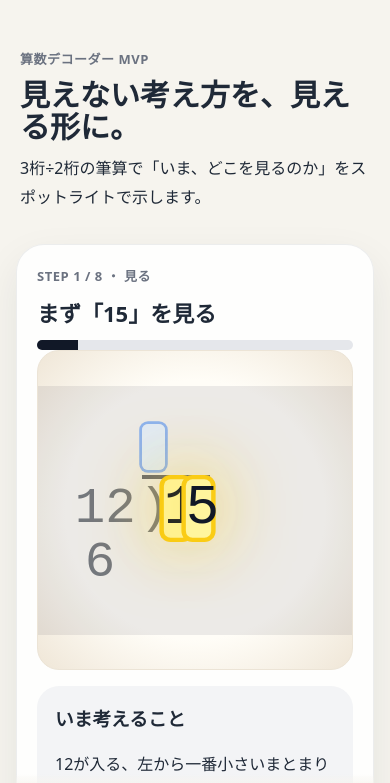
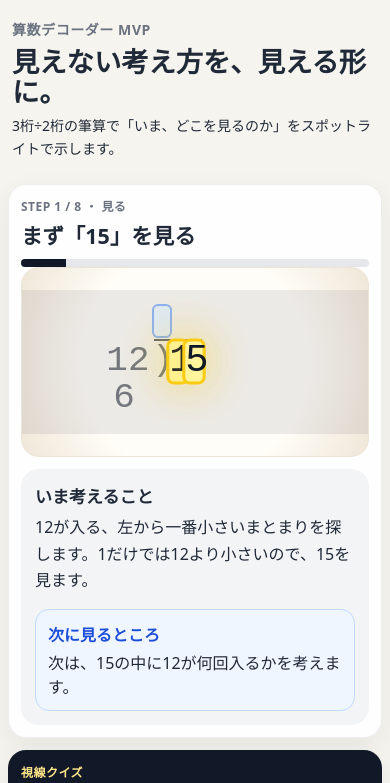
Before and after one commit to nemoto-works/math-decoder, a React (Vite) app: page / in a window 390 px wide. Shown: the top 783 px of the page. Built offline with nearby package versions, Linux system fonts and the light colour scheme.

Commit message:
Fix mobile layout overflow

```diff
--- a/src/styles.css
+++ b/src/styles.css
@@ -10,52 +10,53 @@ body { margin: 0; }
 .app {
   width: min(960px, 100%);
   margin: 0 auto;
-  padding: 24px 16px 40px;
+  padding: 12px 10px 24px;
 }
 
-.hero { padding: 24px 4px 16px; }
+.hero { padding: 8px 4px 10px; }
 .eyebrow, .step-label {
-  margin: 0 0 8px;
+  margin: 0 0 6px;
   font-weight: 700;
   color: #6b7280;
   letter-spacing: .04em;
-  font-size: 13px;
+  font-size: 12px;
 }
 
 h1, h2, h3, p { margin-top: 0; }
-h1 { font-size: clamp(30px, 7vw, 56px); line-height: 1.05; margin-bottom: 12px; }
-h2 { font-size: clamp(22px, 5vw, 34px); margin-bottom: 12px; }
-p { line-height: 1.8; }
+h1 { font-size: clamp(25px, 7vw, 44px); line-height: 1.08; margin-bottom: 8px; }
+h2 { font-size: clamp(20px, 5.5vw, 30px); margin-bottom: 10px; line-height: 1.22; }
+h3 { font-size: 17px; margin-bottom: 6px; }
+p { line-height: 1.65; }
 
 .card {
-  background: rgba(255, 255, 255, .88);
+  background: rgba(255, 255, 255, .9);
   border: 1px solid rgba(31, 41, 55, .08);
-  border-radius: 28px;
-  padding: 20px;
-  box-shadow: 0 16px 40px rgba(31, 41, 55, .08);
-  margin-bottom: 16px;
+  border-radius: 22px;
+  padding: 14px;
+  box-shadow: 0 10px 28px rgba(31, 41, 55, .07);
+  margin-bottom: 12px;
 }
 
-.progress { height: 10px; background: #e5e7eb; border-radius: 999px; overflow: hidden; }
+.progress { height: 8px; background: #e5e7eb; border-radius: 999px; overflow: hidden; }
 .progress span { display: block; height: 100%; background: #111827; transition: width .25s ease; }
 
-.lesson-grid { display: grid; grid-template-columns: 1fr; gap: 16px; }
+.lesson-grid { display: grid; grid-template-columns: 1fr; gap: 12px; }
 .paper-panel {
   background: radial-gradient(circle at center, #fffdf7 0%, #fffdf7 58%, #efe6d7 100%);
-  border-radius: 22px;
-  min-height: 320px;
+  border-radius: 18px;
+  min-height: 210px;
   display: grid;
   place-items: center;
   border: 1px solid #ece4d6;
   overflow: hidden;
 }
-.explain-panel { background: #f3f4f6; border-radius: 22px; padding: 18px; }
+.explain-panel { background: #f3f4f6; border-radius: 18px; padding: 14px; }
 .next-hint {
   display: grid;
   gap: 4px;
-  margin-top: 16px;
-  padding: 14px;
-  border-radius: 16px;
+  margin-top: 10px;
+  padding: 12px;
+  border-radius: 14px;
   background: #eff6ff;
   border: 1px solid #bfdbfe;
 }
@@ -66,7 +67,7 @@ p { line-height: 1.8; }
   width: 100%;
   display: grid;
   place-items: center;
-  padding: 18px 0;
+  padding: 8px 0;
 }
 .spotlight-stage::before {
   content: "";
@@ -80,10 +81,10 @@ p { line-height: 1.8; }
   position: relative;
   z-index: 1;
   font-family: "Courier New", ui-monospace, monospace;
-  font-size: clamp(42px, 13vw, 86px);
-  line-height: 1.05;
+  font-size: clamp(32px, 10vw, 62px);
+  line-height: 1.02;
   width: 5.8em;
-  padding: .35em .2em .55em;
+  padding: .2em .1em .28em;
   color: rgba(17, 24, 39, .55);
 }
 .quotient-row, .bar-row, .problem-row, .work-line {
@@ -91,8 +92,8 @@ p { line-height: 1.8; }
   grid-template-columns: 1.65em .45em .45em .45em;
   align-items: center;
 }
-.quotient-row { height: 1em; }
-.bar-row { height: .2em; }
+.quotient-row { height: .88em; }
+.bar-row { height: .18em; }
 .bar { grid-column: 2 / 5; border-top: .08em solid rgba(17, 24, 39, .62); }
 .divisor { text-align: right; padding-right: .12em; }
 .bracket { transform: translateX(-.05em); }
@@ -100,7 +101,7 @@ p { line-height: 1.8; }
   display: inline-grid;
   place-items: center;
   min-width: .45em;
-  min-height: .92em;
+  min-height: .85em;
   border-radius: .12em;
   transition: transform .2s ease, box-shadow .2s ease, background .2s ease, color .2s ease;
 }
@@ -112,17 +113,17 @@ p { line-height: 1.8; }
 .spotlight {
   color: #111827;
   background: #fff59d;
-  box-shadow: 0 0 0 .08em #facc15, 0 0 1.4em rgba(250, 204, 21, .92);
-  transform: scale(1.1);
+  box-shadow: 0 0 0 .08em #facc15, 0 0 1.2em rgba(250, 204, 21, .85);
+  transform: scale(1.08);
   animation: spotlight-pop .28s ease;
 }
 @keyframes spotlight-pop {
   0% { transform: scale(.92); filter: brightness(.85); }
-  70% { transform: scale(1.14); filter: brightness(1.08); }
-  100% { transform: scale(1.1); filter: brightness(1); }
+  70% { transform: scale(1.12); filter: brightness(1.08); }
+  100% { transform: scale(1.08); filter: brightness(1); }
 }
 
-.work-line { min-height: .8em; }
+.work-line { min-height: .68em; }
 .first-product, .first-separator, .first-remainder { padding-left: 2.1em; grid-template-columns: .45em .45em .45em; }
 .second-target, .second-product, .second-separator { padding-left: 2.55em; grid-template-columns: .45em .45em; }
 .final-remainder { padding-left: 3em; grid-template-columns: .45em; }
@@ -131,7 +132,7 @@ p { line-height: 1.8; }
 .quiz-card { background: #111827; color: white; }
 .quiz-card .step-label { color: #fde68a; }
 .quiz-card h2 { color: white; }
-.quiz-options { display: grid; gap: 10px; margin: 14px 0; }
+.quiz-options { display: grid; gap: 10px; margin: 12px 0; }
 .quiz-option {
   width: 100%;
   background: rgba(255, 255, 255, .12);
@@ -142,23 +143,23 @@ p { line-height: 1.8; }
 .quiz-option.correct { background: #16a34a; border-color: #86efac; }
 .quiz-option.wrong { background: #b91c1c; border-color: #fecaca; }
 .quiz-message {
-  margin: 12px 0 0;
-  padding: 14px;
-  border-radius: 16px;
+  margin: 10px 0 0;
+  padding: 12px;
+  border-radius: 14px;
   background: rgba(255, 255, 255, .12);
 }
 .correct-text { color: #bbf7d0; }
 .hint-text { color: #fed7aa; }
 
-.blocks { display: flex; flex-wrap: wrap; gap: 12px; margin: 12px 0 18px; }
-.block-group { display: grid; grid-template-columns: repeat(6, 16px); gap: 4px; padding: 8px; border: 2px solid #111827; border-radius: 12px; background: #fff; }
+.blocks { display: flex; flex-wrap: wrap; gap: 10px; margin: 10px 0 14px; }
+.block-group { display: grid; grid-template-columns: repeat(6, 13px); gap: 4px; padding: 7px; border: 2px solid #111827; border-radius: 12px; background: #fff; }
 .remainder-blocks { border-style: dashed; }
-.block { width: 16px; height: 16px; border-radius: 5px; background: #111827; display: inline-block; }
-.combine { display: flex; align-items: center; flex-wrap: wrap; gap: 10px; font-size: clamp(32px, 10vw, 72px); font-weight: 800; margin: 8px 0 16px; }
-.combine span, .combine strong { background: #fffdf7; padding: 8px 14px; border-radius: 16px; border: 1px solid #e5e7eb; }
+.block { width: 13px; height: 13px; border-radius: 4px; background: #111827; display: inline-block; }
+.combine { display: flex; align-items: center; flex-wrap: wrap; gap: 8px; font-size: clamp(30px, 9vw, 60px); font-weight: 800; margin: 6px 0 14px; }
+.combine span, .combine strong { background: #fffdf7; padding: 8px 12px; border-radius: 14px; border: 1px solid #e5e7eb; }
 .strong-combine strong {
   background: #fff59d;
-  box-shadow: 0 0 0 4px #facc15, 0 0 28px rgba(250, 204, 21, .7);
+  box-shadow: 0 0 0 3px #facc15, 0 0 22px rgba(250, 204, 21, .65);
   animation: result-pop .55s ease;
 }
 @keyframes result-pop {
@@ -166,24 +167,37 @@ p { line-height: 1.8; }
   65% { transform: scale(1.1); }
   100% { transform: scale(1); }
 }
-.flow { display: flex; flex-wrap: wrap; gap: 8px; margin: 12px 0 16px; }
+.flow { display: flex; flex-wrap: wrap; gap: 8px; margin: 10px 0 14px; }
 .flow span { background: #111827; color: white; border-radius: 999px; padding: 10px 14px; font-weight: 700; }
 
 .actions {
-  position: sticky;
-  bottom: 0;
   display: grid;
   grid-template-columns: 1fr 1.5fr 1fr;
   gap: 10px;
-  padding: 14px 0 0;
-  background: linear-gradient(transparent, #f6f4ee 20%);
+  padding: 4px 0 0;
 }
-button { border: none; border-radius: 16px; padding: 16px 12px; font-size: 16px; font-weight: 800; background: #e5e7eb; color: #111827; }
+button { border: none; border-radius: 14px; padding: 14px 10px; font-size: 16px; font-weight: 800; background: #e5e7eb; color: #111827; }
 button.primary { background: #111827; color: white; }
 button:disabled { opacity: .35; }
 
+@media (max-width: 420px) {
+  .app { padding: 10px 8px 22px; }
+  .card { padding: 12px; border-radius: 18px; }
+  .hero p { font-size: 14px; }
+  .paper-panel { min-height: 190px; }
+  .long-division { font-size: clamp(29px, 9.2vw, 44px); }
+  .block-group { grid-template-columns: repeat(6, 11px); gap: 3px; }
+  .block { width: 11px; height: 11px; }
+  button { padding: 13px 8px; font-size: 15px; }
+}
+
 @media (min-width: 760px) {
+  .app { padding: 24px 16px 40px; }
+  .hero { padding: 24px 4px 16px; }
   .lesson-grid { grid-template-columns: 1.1fr .9fr; }
-  .card { padding: 28px; }
+  .card { padding: 28px; border-radius: 28px; }
+  .paper-panel { min-height: 320px; }
+  .long-division { font-size: clamp(42px, 9vw, 86px); padding: .35em .2em .55em; }
   .quiz-options { grid-template-columns: repeat(3, 1fr); }
+  .actions { position: sticky; bottom: 0; padding: 14px 0 0; background: linear-gradient(transparent, #f6f4ee 20%); }
 }
```
